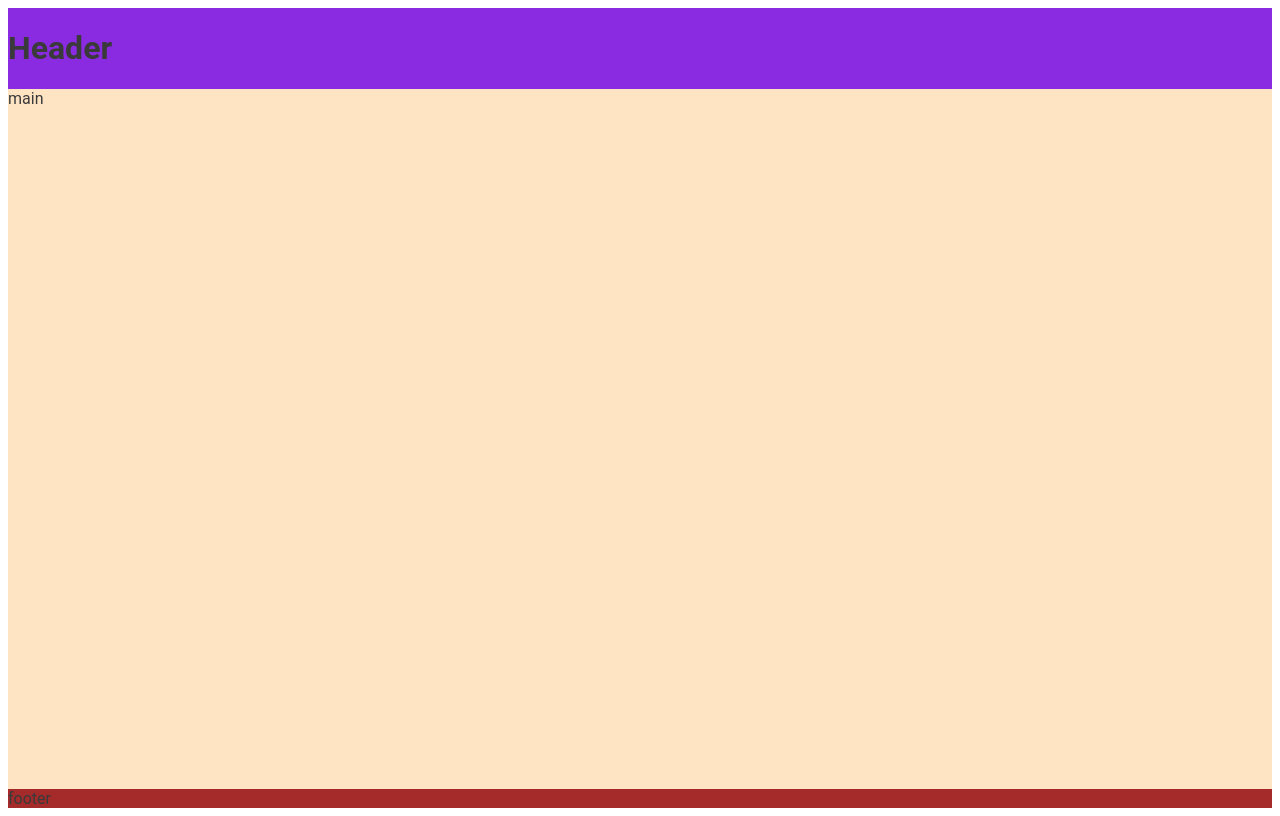
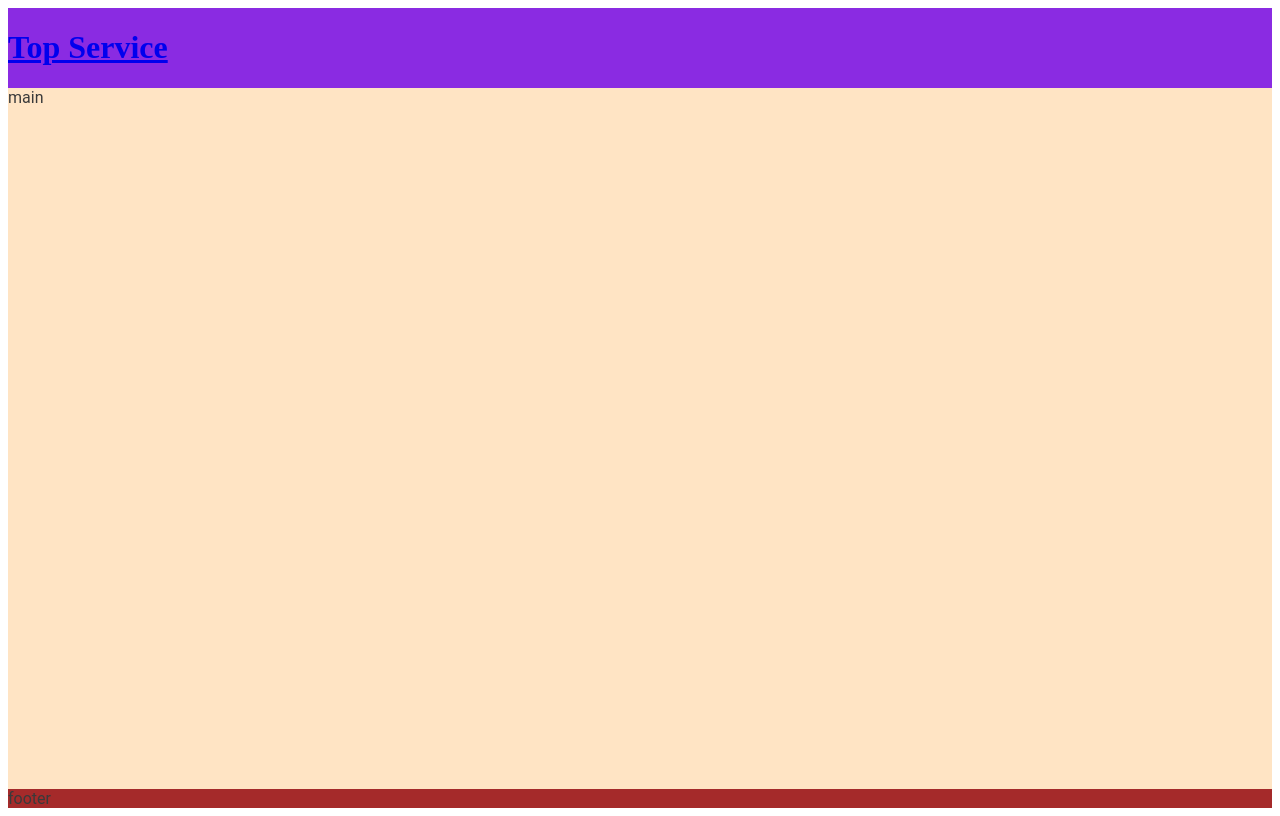
Before and after one commit to Flora-King/TopServices, a plain HTML site: page index.html in a window 1280 px wide. Drawn offline with Linux system fonts and the light colour scheme.

Commit message:
add logo and merriweather font

```diff
--- a/assets/css/style.css
+++ b/assets/css/style.css
@@ -22,9 +22,11 @@ body {
 /* header */
 header {
     background-color: blueviolet;
-
 }
 
+h1 {
+    font-family: 'Merriweather', serif;
+}
 /* main content */
 main {
     background-color: bisque;
--- a/index.html
+++ b/index.html
@@ -10,7 +10,10 @@
 </head>
 <body>
     <!-- Header -->
-    <header><h1>Header</h1>
+    <header>
+        <a href="index.html">
+            <h1 id="logo">Top Service</h1>
+        </a>
         </header>
 
     <!-- main content -->
```
